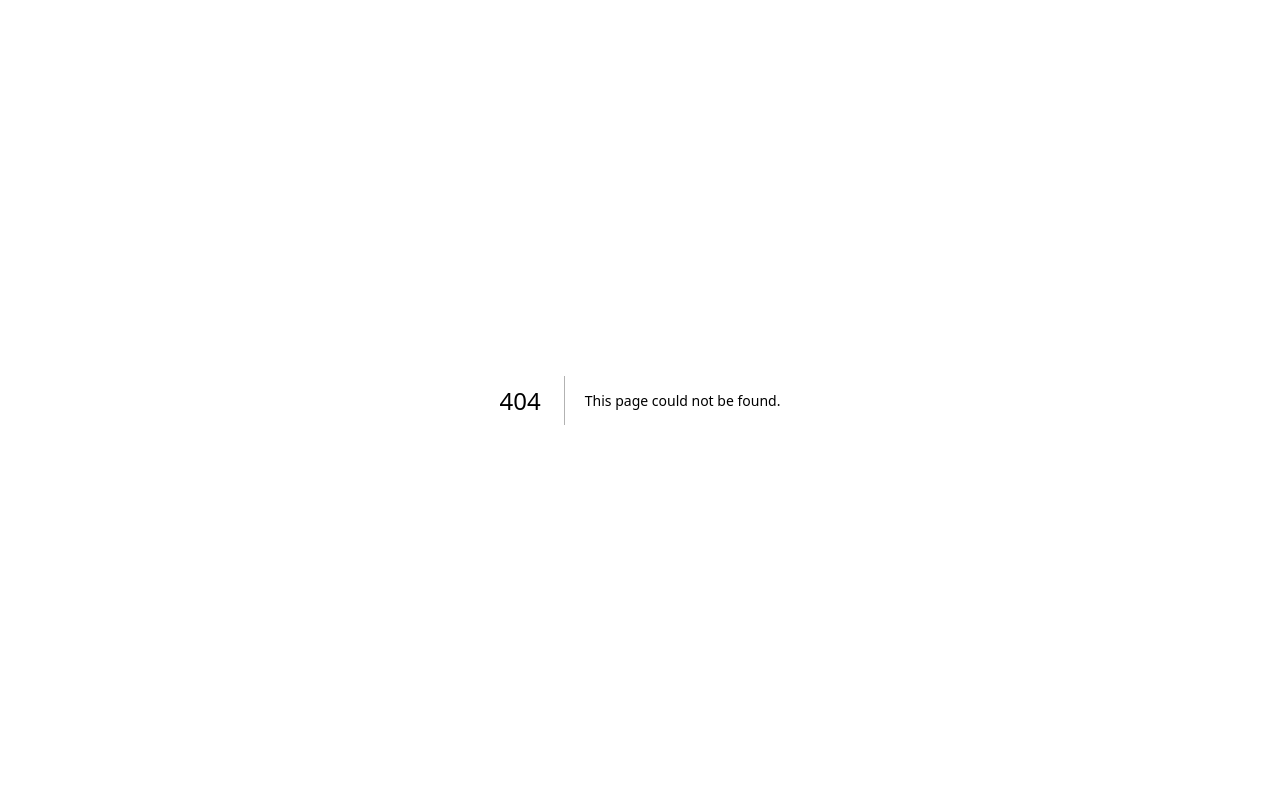
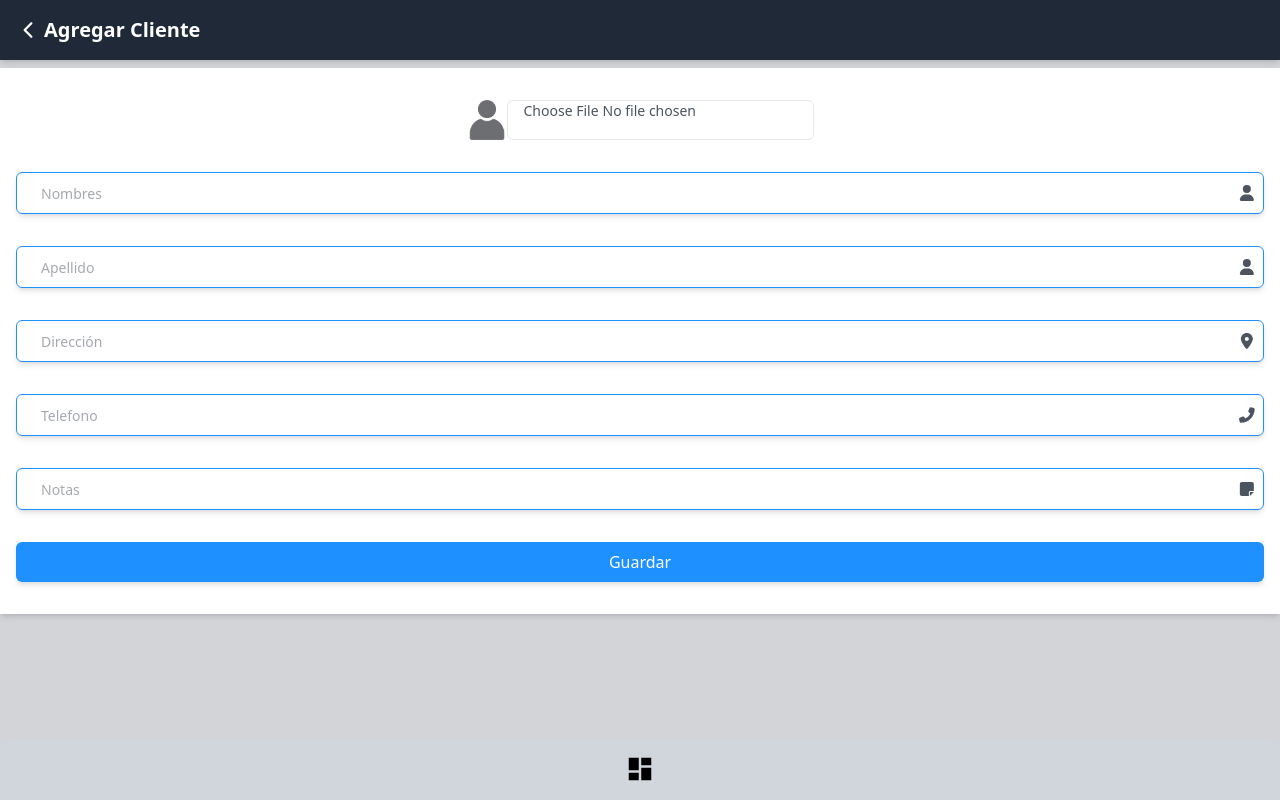
Before and after one commit to thecoderbutcher/crediflow, a Next.js app: page /customers/create in a window 1280 px wide. Before the commit this address had no page. Built offline with nearby package versions, Linux system fonts and the light colour scheme.

Commit message:
add front new customers

```diff
--- a/app/(protected)/customers/components/Search.tsx
+++ b/app/(protected)/customers/components/Search.tsx
@@ -4,7 +4,7 @@ const Search = () => {
     return (
         <form>
             <div className="flex items-center rounded-md bg-darkText border px-2 border-primary/50 shadow-md">
-                <input type="text" placeholder="Buscar cliente" className=" focus:outline-none border-none rounded-lg" />
+                <input type="text" placeholder="Buscar cliente" className="focus:outline-none border-none rounded-lg" />
                 <IoIosSearch className="text-2xl text-gray-400" />
             </div>
         </form>
--- a/app/(protected)/customers/components/Topbar.tsx
+++ b/app/(protected)/customers/components/Topbar.tsx
@@ -14,7 +14,8 @@ const Topbar = () => {
     return (
         <ul className="flex gap-1 items-center justify-center text-2xl mt-2 text-secondary/80">
             <li className="bg-darkText border border-primary/50 shadow-md px-2 py-2 rounded-md">
-                <Link href="/admin/clients/addclient">
+                <Link href="/customers/create
+                ">
                     <FaUserPlus />
                 </Link>
             </li>
--- /dev/null
+++ b/app/(protected)/customers/create/(components)/AddClientForm.tsx
@@ -0,0 +1,42 @@
+import Image from 'next/image'
+import Link from 'next/link'
+import { FaLocationDot, FaPhoneFlip, FaNoteSticky, FaUser } from "react-icons/fa6";
+
+
+const AddClientForm = () => {
+  return (
+    <form className='flex flex-col justify-center gap-8 text-secondary/80 py-8 px-4 bg-darkText shadow-md items-center mt-2'>
+        <div className='flex items-center justify-center'>
+            <Image src={'/app/default-user.webp'} width={40} height={40} alt='userphoto'/>
+            <input type="file" name="" id="" className='text-center'/>
+        </div>
+        <div className='flex gap-2 px-2 items-center w-full border border-primary shadow-md rounded-md'>
+            <input type="text" placeholder='Nombres' className="w-full focus:outline-none border-none" />
+            <FaUser />
+        </div>
+        <div className='flex gap-2 px-2 items-center w-full border border-primary shadow-md rounded-md'>
+            <input type="text" placeholder='Apellido' className="w-full focus:outline-none border-none"/>
+            <FaUser />
+        </div>
+        <div className='flex gap-2 px-2 items-center w-full border border-primary shadow-md rounded-md'>
+            <input type="text" placeholder='Dirección' className="w-full focus:outline-none border-none"/>
+            <FaLocationDot />
+        </div>
+        <div className='flex gap-2 px-2 items-center w-full border border-primary shadow-md rounded-md'>
+            <input type="text" placeholder='Telefono' className="w-full focus:outline-none border-none"/>
+            <FaPhoneFlip />
+        </div>
+        <div className='flex gap-2 px-2 items-center w-full border border-primary shadow-md rounded-md'>
+            <input type="text" placeholder='Notas' className="w-full focus:outline-none border-none" />
+            <FaNoteSticky />
+        </div>
+       <div className='flex w-full items-center gap-2  shadow-md'>
+            <Link href={'/auth/error'} className='bg-primary text-white py-2 w-full text-center rounded-md'>
+                Guardar
+            </Link>
+        </div>
+    </form>
+  )
+}
+
+export default AddClientForm
--- /dev/null
+++ b/app/(protected)/customers/create/page.tsx
@@ -0,0 +1,15 @@
+
+import Header from '../../components/Header'
+import AddClientForm from './(components)/AddClientForm'
+
+const page = () => {
+
+    return (
+        <div className='flex flex-col justify-center'>
+            <Header title="Agregar Cliente" url="/customers" />
+            <AddClientForm />
+        </div>
+    )
+}
+
+export default page
--- a/app/(protected)/customers/page.tsx
+++ b/app/(protected)/customers/page.tsx
@@ -4,7 +4,7 @@ import Topbar from "./components/Topbar"
 const page = () => {
     return (
       <div className="flex flex-col">
-        <Header title="Clientes" />
+        <Header title="Clientes" url="/dashboard"/>
         <Topbar />
       </div>
     )
```
